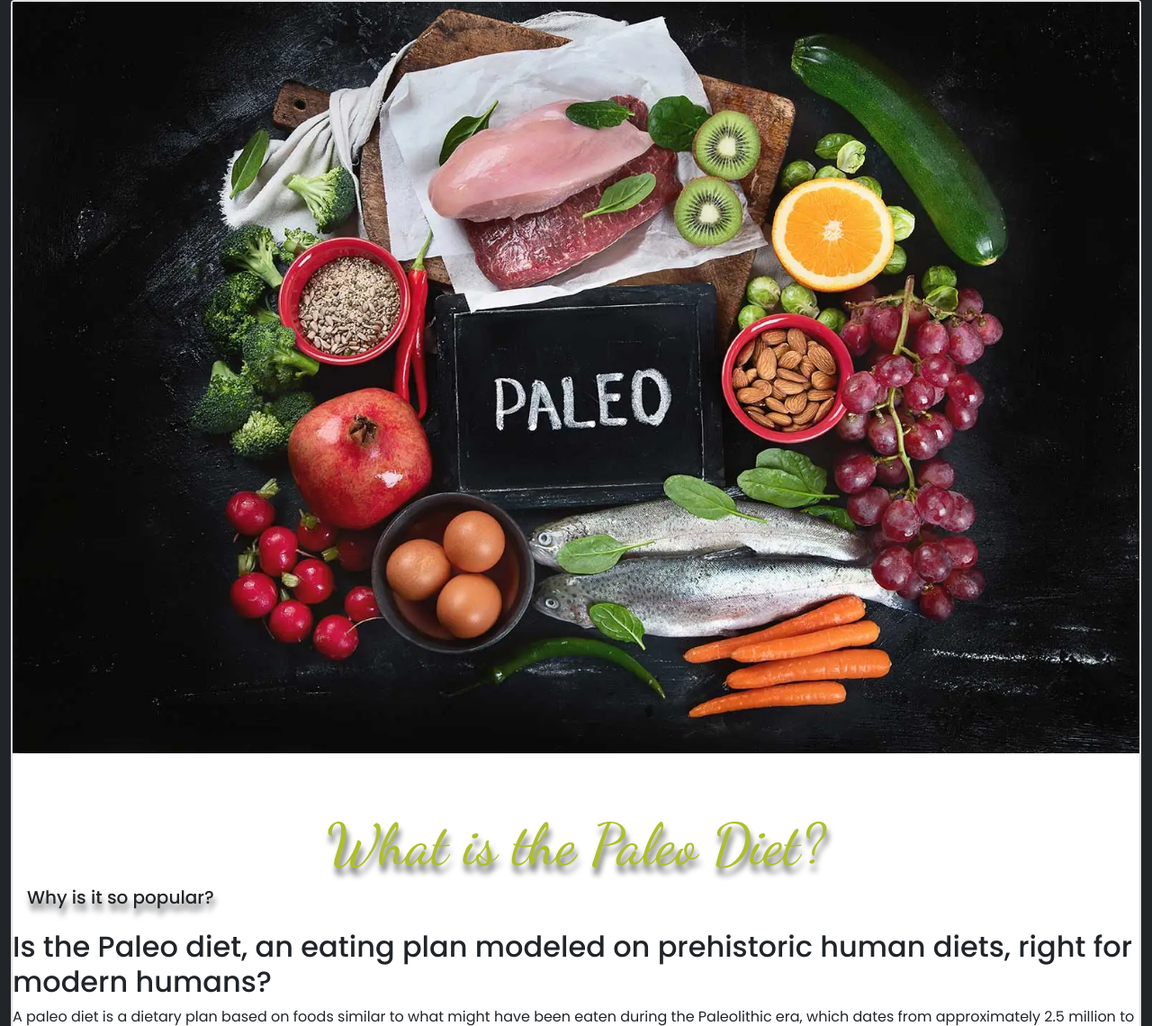
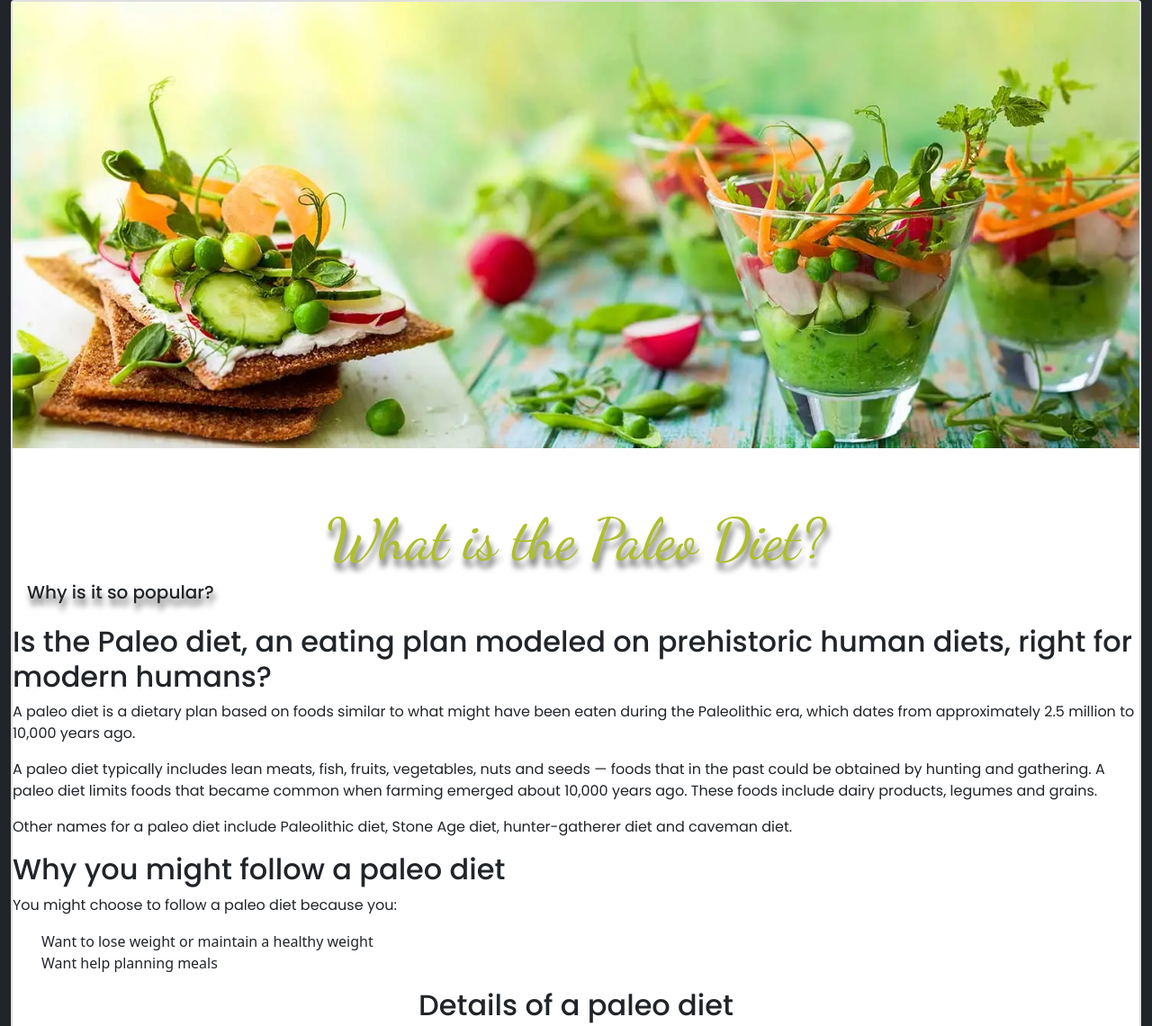
Before and after one commit to JoyZadan/paleo-recipes, a Flask app: page /about in a window 1280 px wide. Shown: the part 59-1199 px from the top of the page at 90% size. Run offline with Flask 2, Linux system fonts and the light colour scheme.

Commit message:
adjusted replaced image for about us page styling, WIP

```diff
--- a/paleorecipes/templates/about.html
+++ b/paleorecipes/templates/about.html
@@ -33,7 +33,7 @@
         <div class="container-fluid bg-dark">
             <div class="card">
                 <div class="card col-12">
-                    <img src="{{ url_for('static', filename='images/placeholder-img1.webp') }}" class="img-fluid" alt="paleo diet ingredients">
+                    <img src="{{ url_for('static', filename='images/green-foods.webp') }}" class="img-fluid" alt="paleo diet ingredients">
                     <div class="card-body">
                         <h1 class="text-center display-3 mt-5">What is the Paleo Diet?</h1>
                         <p class="paleo-font h5">
```
